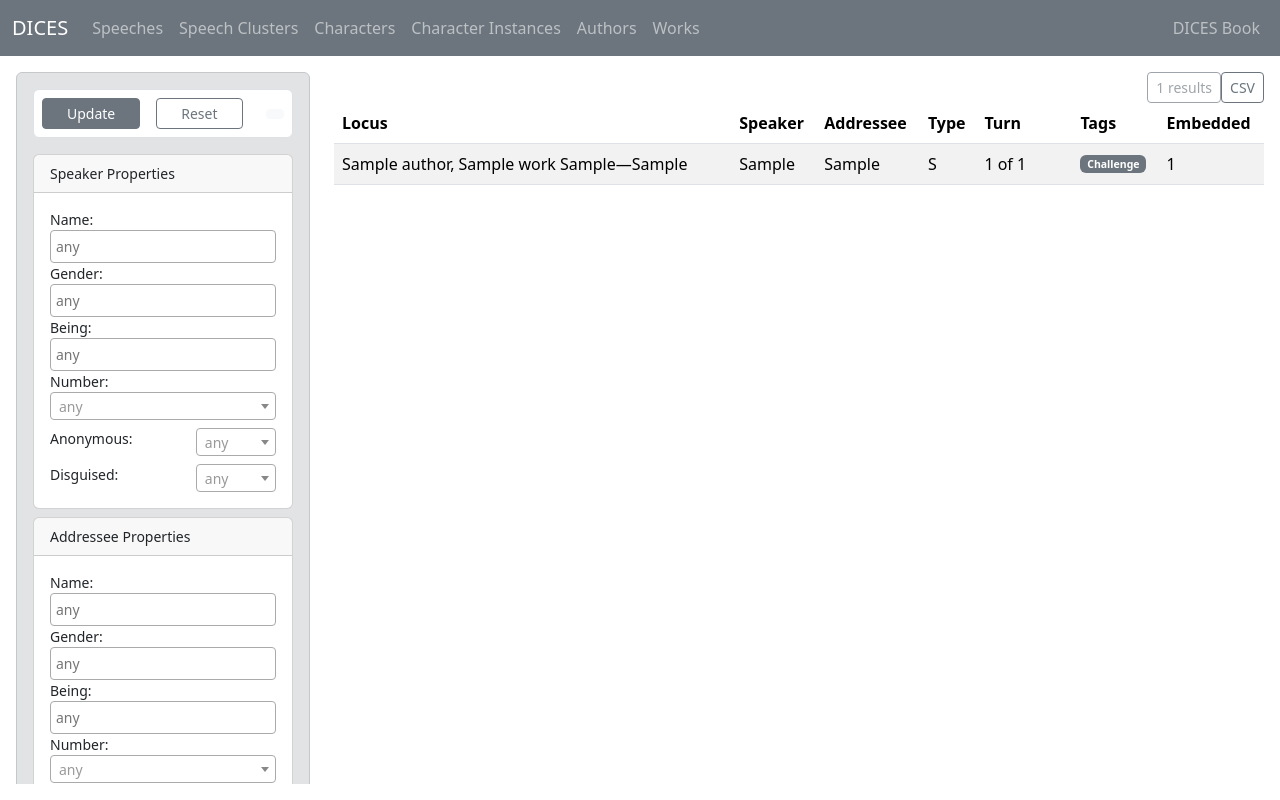
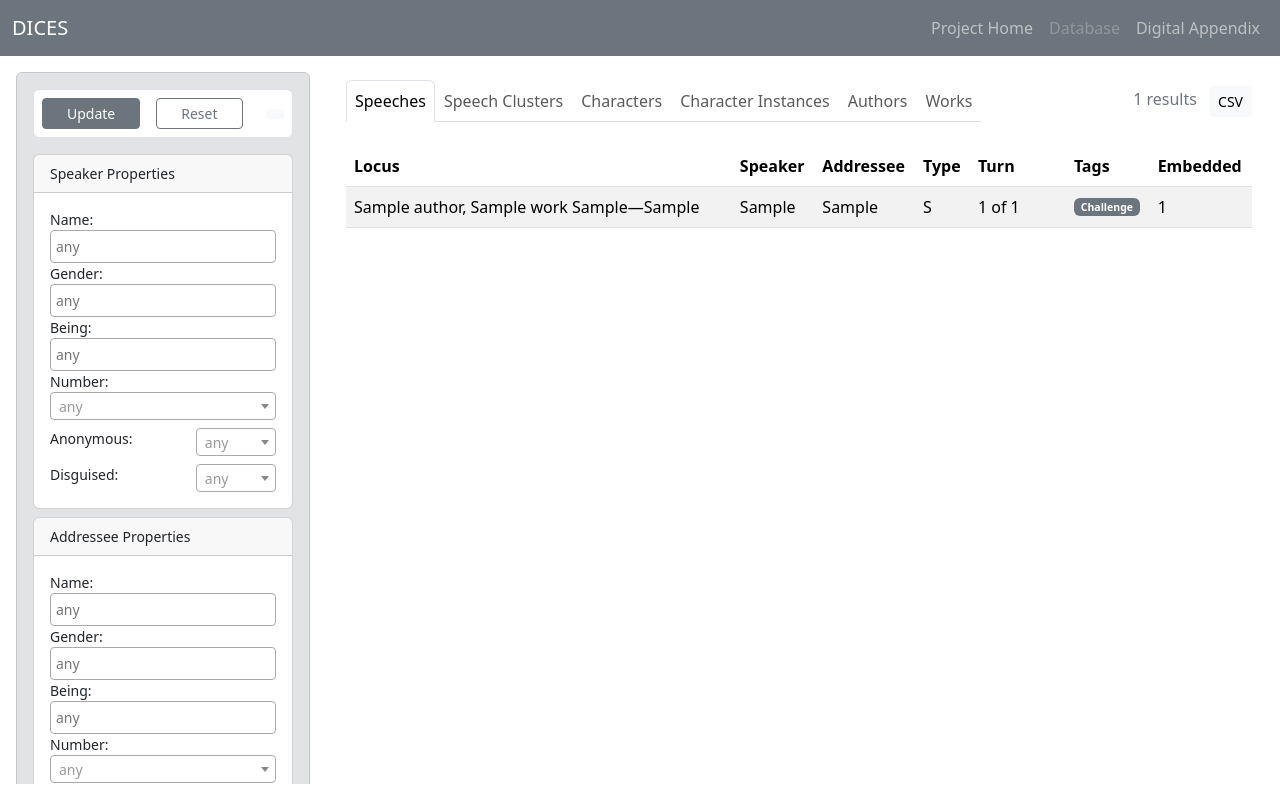
Before and after one commit to cwf2/dices, a Django app: page /app/ in a window 1280 px wide. Run offline with Django 3.2, Linux system fonts and the light colour scheme; tables that the repository leaves empty hold one stand-in row (values such as "Sample post"); some libraries are stand-ins or nearby versions.

Commit message:
change ui

```diff
--- a/speechdb/static/speechdb/style.css
+++ b/speechdb/static/speechdb/style.css
@@ -1,3 +1,8 @@
+:root {
+  --bs-primary: #2f3439;
+  --bs-secondary: #5a6066;
+}
+
 html { height: 100%; }
 body {
 		height: 100%;
--- a/speechdb/templates/speechdb/base.html
+++ b/speechdb/templates/speechdb/base.html
@@ -30,31 +30,16 @@
         <button class="navbar-toggler" type="button" data-bs-toggle="collapse"  data-bs-target="#navbarSupportedContent" aria-controls="navbarSupportedContent" aria-expanded="false" aria-label="Toggle navigation">
           <span class="navbar-toggler-icon"></span>
         </button>
-        <div class="collapse navbar-collapse d-flex" id="navbarSupportedContent">
-          <ul class="navbar-nav flex-grow-1">
-            <li class="nav-item">
-                <a class="nav-link" href="{% url 'app:speeches' %}">Speeches</a>
-            </li>
-            <li class="nav-item">
-              <a class="nav-link" href="{% url 'app:clusters' %}">Speech Clusters</a>
-            </li>
-            <li class="nav-item">
-              <a class="nav-link" href="{% url 'app:characters' %}">Characters</a>
-            </li>
-            <li class="nav-item">
-              <a class="nav-link" href="{% url 'app:instances' %}">Character Instances</a>
-            </li>
-            <li class="nav-item">
-              <a class="nav-link" href="{% url 'app:authors' %}">Authors</a>
-            </li>
-            <li class="nav-item">
-              <a class="nav-link" href="{% url 'app:works' %}">Works</a>
-            </li>
-          </ul>
 
           <ul class="navbar-nav">
             <li class="nav-item">
-                <a class="nav-link" href="https://book.dices.epicspeeches.net" ><i class="fa-solid fa-laptop-code"></i> DICES Book</a>
+                <a class="nav-link" href="https://dices.epicspeeches.net" >Project Home</a>
+            </li>
+            <li class="nav-item">
+                <a class="nav-link disabled" href="https://db.dices.epicspeeches.net" >Database</a>
+            </li>
+            <li class="nav-item">
+                <a class="nav-link" href="https://book.dices.epicspeeches.net" >Digital Appendix</a>
             </li>
 					</ul>
         </div>
--- a/speechdb/templates/speechdb/results.html
+++ b/speechdb/templates/speechdb/results.html
@@ -29,27 +29,52 @@
 
 	<!-- results pane -->
   <div id="resultsContainer" class="col h-100 overflow-auto flex-grow-1 position-relative">
-		<button class="btn position-absolute top-0 expand-btn" id="btnExpandSidebar" style="left:-1.25rem" data-bs-toggle="collapse" data-bs-target="#sidebarContainer">
+		<button class="btn position-absolute expand-btn" id="btnExpandSidebar" style="left:-0.8rem;top:4rem;" data-bs-toggle="collapse" data-bs-target="#sidebarContainer">
 	    <i class="fa-solid fa-square-caret-right"></i>
   	</button>
-		<div class="d-flex align-items-center">
-		  <div class="d-flex ms-auto">
-		    <span class="btn btn-outline-secondary btn-sm disabled">
-		      {{ object_list|length }} results
-		    </span>
-		    <a class="btn btn-outline-secondary btn-sm"
-		       href="{% url csv_url_name %}?{{ request.GET.urlencode }}">
-		      <i class="fa-solid fa-download"></i> CSV
-		    </a>
-		  </div>
-		</div>
+
+			<nav class="navbar navbar-expand-lg navbar-light">
+        <div class="container-fluid">
+          <ul class="navbar-nav nav-tabs">
+            <li class="nav-item">
+              <a class="nav-link{% if active == 'speeches' %} active{% endif %}" href="{% url 'app:speeches' %}">Speeches</a>
+            </li>
+            <li class="nav-item">
+              <a class="nav-link{% if active == 'clusters' %} active{% endif %}" href="{% url 'app:clusters' %}">Speech Clusters</a>
+            </li>
+            <li class="nav-item">
+              <a class="nav-link{% if active == 'characters' %} active{% endif %}" href="{% url 'app:characters' %}">Characters</a>
+            </li>
+            <li class="nav-item">
+              <a class="nav-link{% if active == 'instances' %} active{% endif %}" href="{% url 'app:instances' %}">Character Instances</a>
+            </li>
+            <li class="nav-item">
+              <a class="nav-link{% if active == 'authors' %} active{% endif %}" href="{% url 'app:authors' %}">Authors</a>
+            </li>
+            <li class="nav-item">
+              <a class="nav-link{% if active == 'works' %} active{% endif %}" href="{% url 'app:works' %}">Works</a>
+            </li>
+          </ul>
+					<div class="ms-3">
+				    <span class="text text-secondary me-2">
+				      {{ object_list|length }} results
+				    </span>
+				    <a class="btn btn-light btn-sm" href="{% url csv_url_name %}?{{ request.GET.urlencode }}"><i class="fa-solid fa-download"></i> CSV</a>
+					</div>
+				</div>
+			</nav>
+
   {% if not object_list %}
   <div class="p-4 bg-light rounded">
     <p>Your search produced no results.</p>
   </div>
   {% endif %}
+
+	<!-- container for results table -->
+	<div class="container-fluid mt-3">
   {% block results %}
   {% endblock %}
+	</div>
   </div>
 </div>
 {% endblock %}
--- a/speechdb/views.py
+++ b/speechdb/views.py
@@ -15,6 +15,7 @@ from .serializers import AuthorSerializer, WorkSerializer, CharacterSerializer,
 from .forms import InstanceForm, CharacterForm, TextForm, SpeechForm, PagerForm
 import csv
 import re
+import os
 
 import logging
 # Get an instance of a logger
@@ -441,6 +442,7 @@ class AppAuthorList(AuthorQueryMixin, ListView):
         # form data
         context["text_form"] = TextForm(self.request.GET)
         context["csv_url_name"] = "app:authors_csv"
+        context["active"] = "authors"
 
         return context
 
@@ -677,6 +679,7 @@ class AppCharacterList(CharacterQueryMixin, ListView):
         context['character_form'] = CharacterForm(self.request.GET)
         context['text_form'] = TextForm(self.request.GET)
         context["csv_url_name"] = "app:characters_csv"
+        context["active"] = "works"
 
         return context
 
@@ -909,6 +912,7 @@ class AppCharacterInstanceList(CharacterInstanceQueryMixin, ListView):
         context["instance_form"] = InstanceForm(self.request.GET)
         context["text_form"] = TextForm(self.request.GET)
         context["csv_url_name"] = "app:instances_csv"
+        context["active"] = "instances"
 
         return context
 
@@ -1346,9 +1350,10 @@ class AppSpeechList(SpeechQueryMixin, ListView):
     template_name = 'speechdb/speech_list.html'
 
     def dispatch(self, request, *args, **kwargs):
+        if not os.getenv("DEVEL"):
             if not request.GET:
                 return cache_page(60 * 15)(super().dispatch)(request, *args, **kwargs)
-            return super().dispatch(request, *args, **kwargs)
+        return super().dispatch(request, *args, **kwargs)
 
     def get_context_data(self, **kwargs):
         # Call the base implementation first to get a context
@@ -1361,6 +1366,7 @@ class AppSpeechList(SpeechQueryMixin, ListView):
         context["addr_instance_form"] = InstanceForm(self.request.GET, prefix="addr")
         context["speech_form"] = SpeechForm(self.request.GET)
         context["text_form"] = TextForm(self.request.GET)
+        context["active"] = "speeches"
         context["csv_url_name"] = "app:speeches_csv"
 
         # CTS reader
@@ -1849,6 +1855,7 @@ class AppSpeechClusterList(SpeechClusterQueryMixin, ListView):
         context["speech_form"] = SpeechForm(self.request.GET)
         context["text_form"] = TextForm(self.request.GET)
         context["csv_url_name"] = "app:clusters_csv"
+        context["active"] = "clusters"
 
         return context
 
```
